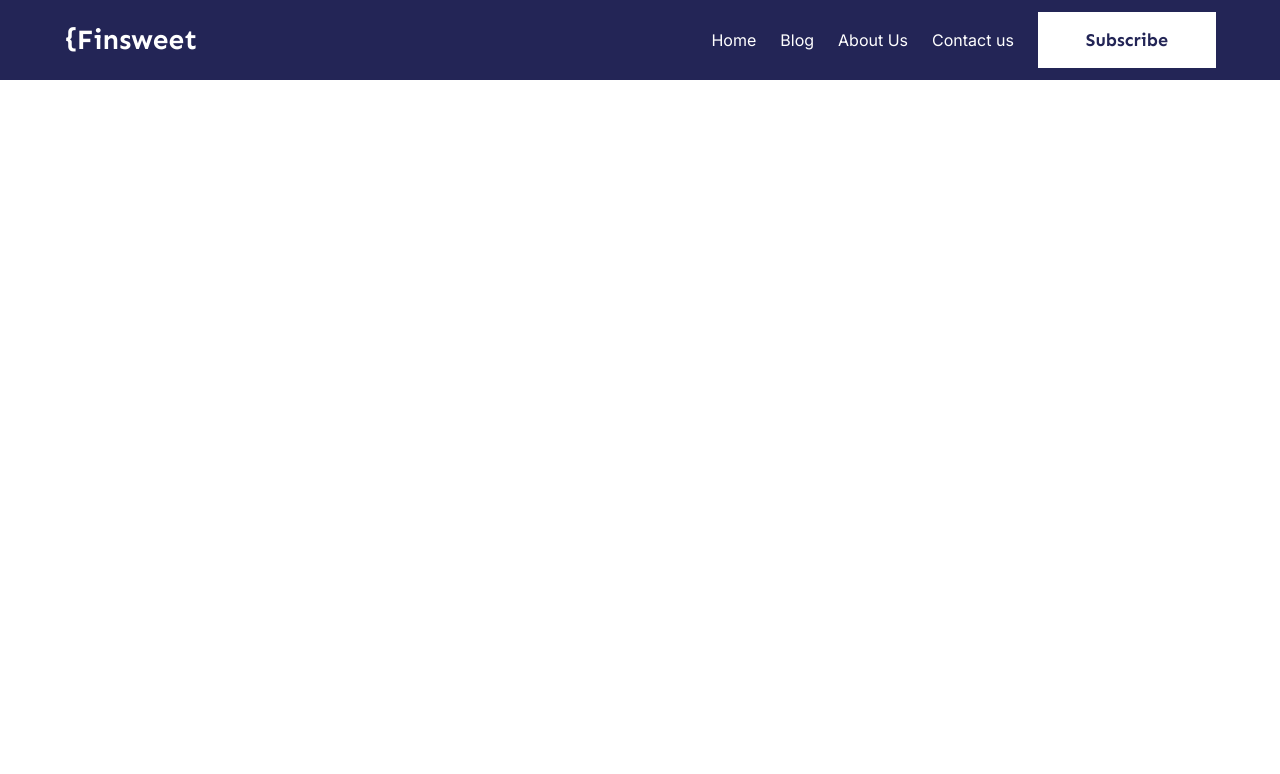
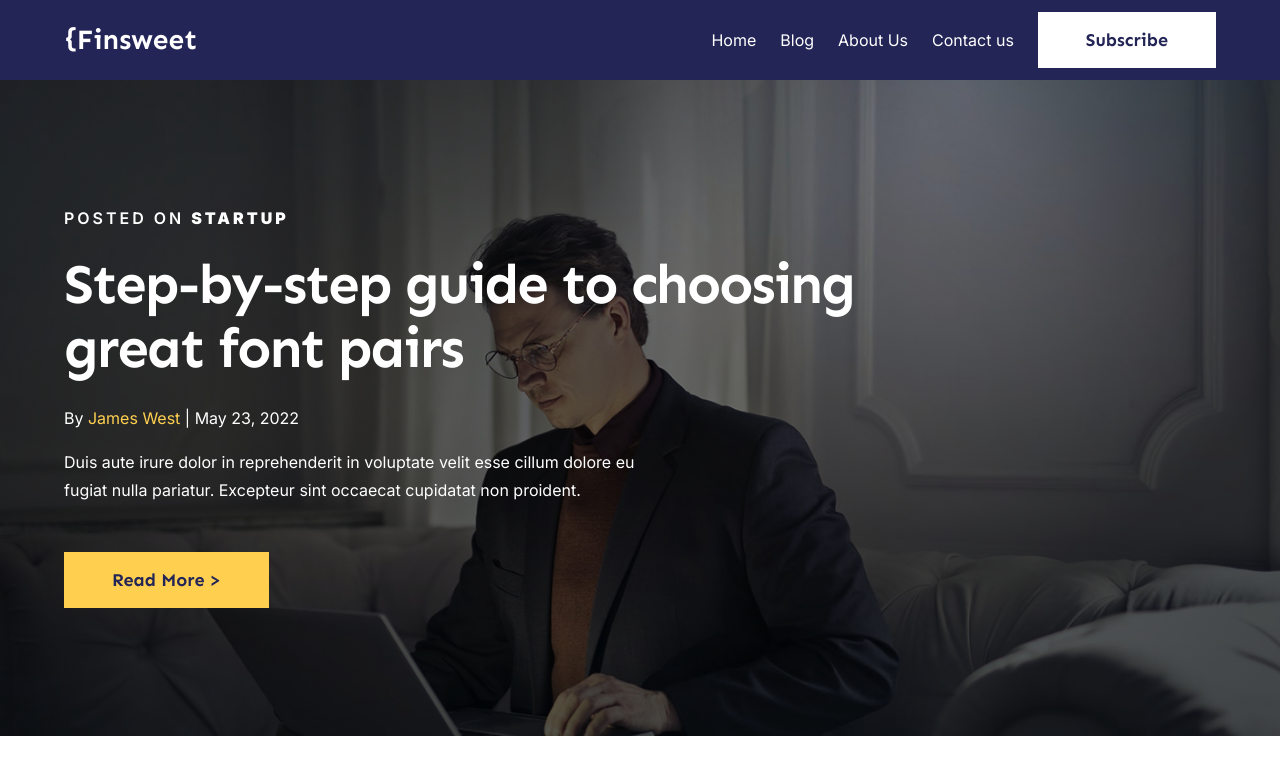
Before and after one commit to David1324sz/portfolioFinsweet, a plain HTML site: page index.html in a window 1280 px wide. Drawn offline with Linux system fonts and the light colour scheme.

Commit message:
banner done

```diff
--- a/index.html
+++ b/index.html
@@ -7,9 +7,12 @@
     <title>Finsweet</title>
     <link rel="stylesheet" href="./style/reset.css">
     <link rel="stylesheet" href="./style/header.css">
-    <link rel="stylesheet" href="./style/main.css">
+    <link rel="stylesheet" href="./style/utility.css">
+    <link rel="stylesheet" href="./style/home.css">
     <link href="https://fonts.googleapis.com/css?family=Sen:regular,500,600,700,800" rel="stylesheet" />
-    <link href="https://fonts.googleapis.com/css?family=Inter:100,200,300,regular,500,600,700,800,900,100italic,200italic,300italic,italic,500italic,600italic,700italic,800italic,900italic" rel="stylesheet" />
+    <link
+        href="https://fonts.googleapis.com/css?family=Inter:100,200,300,regular,500,600,700,800,900,100italic,200italic,300italic,italic,500italic,600italic,700italic,800italic,900italic"
+        rel="stylesheet" />
 </head>
 
 <body>
@@ -51,6 +54,31 @@
             </nav>
         </div>
     </header>
+    <main>
+        <section class="banner">
+            <div class="field">
+                <div class="banner__content-box">
+                    <p class="banner__posted">
+                        Posted on <b>startup</b>
+                    </p>
+                    <h1 class="banner__title">
+                        Step-by-step guide to choosing great font pairs
+                    </h1>
+                    <p class="banner__content">
+                        By <span>James West</span> | May 23, 2022
+                    </p>
+                    <p class="banner__content">
+                        Duis aute irure dolor in reprehenderit in voluptate velit esse cillum dolore eu
+                        fugiat nulla pariatur. Excepteur sint occaecat cupidatat non proident.
+                    </p>
+                    <a href="" class="btn btn-yl">Read More ></a>
+                </div>
+            </div>
+        </section>
+        <section>
+
+        </section>
+    </main>
 </body>
 
 </html>
--- /dev/null
+++ b/style/home.css
@@ -0,0 +1,63 @@
+.banner {
+  background:
+    radial-gradient(
+      30.56% 76.04% at 74.58% 0%,
+      rgba(0, 0, 0, 0) 0%,
+      rgba(0, 0, 0, 0.6) 100%
+    ),
+    url(../img/home/home.png);
+  padding: 128px 0;
+  background-repeat: no-repeat;
+  background-position: center;
+  background-size: cover;
+}
+
+.banner__content-box {
+  max-width: 804px;
+}
+
+.banner__posted {
+  font-family: Inter;
+  font-weight: 600;
+  font-size: 16px;
+  line-height: 20px;
+  letter-spacing: 3px;
+  text-transform: uppercase;
+  color: var(--font-color-light);
+}
+
+.banner__posted b {
+  font-weight: 900;
+}
+
+.banner__posted,
+.banner__title {
+  margin-bottom: 24px;
+}
+
+.banner__title {
+  font-family: Sen;
+  font-weight: 700;
+  font-size: 56px;
+  line-height: 64px;
+  letter-spacing: -2px;
+  color: var(--font-color-light);
+}
+
+.banner__content {
+  font-family: Inter;
+  font-weight: 400;
+  font-size: 16px;
+  line-height: 28px;
+  margin-bottom: 16px;
+  color: var(--font-color-light);
+  max-width: 600px;
+}
+
+.banner__content:last-of-type {
+  margin-bottom: 48px;
+}
+
+.banner__content span {
+  color: var(--bg-btn);
+}
--- a/style/main.css
+++ b/style/utility.css
@@ -4,7 +4,7 @@
     --bg-regular: #592EA9;
     --bg-dark-gray: #4C4C4C;
     --bg-medium-gray: #6D6E76;
-
+    --bg-btn-hover:#EDC14A;
     --font-color-light: #FFFFFF;
     --font-color-medium: var(--bg-medium-gray);
     --font-color-dark: var(--bg-dark);
@@ -33,3 +33,12 @@ header {
 .btn-sb {
     background-color: var(--font-color-light);
 }
+
+.btn-yl {
+    background-color: var(--bg-btn);
+    transition: background-color 0.3s ease-in-out;
+}
+
+.btn-yl:hover {
+    background-color: var(--bg-btn-hover);
+}
```
Also changed, not shown: img/home/home.png (added).
